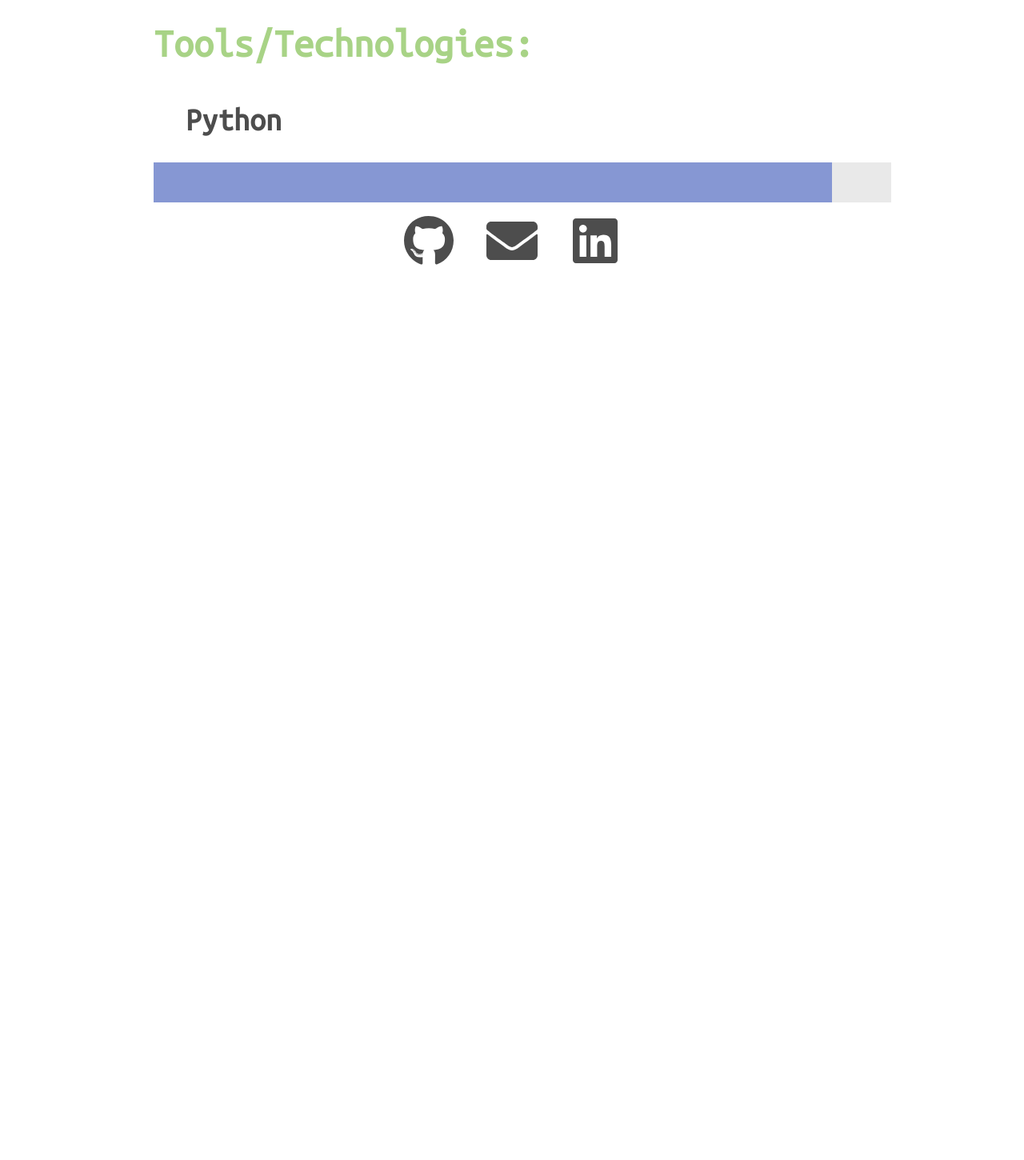
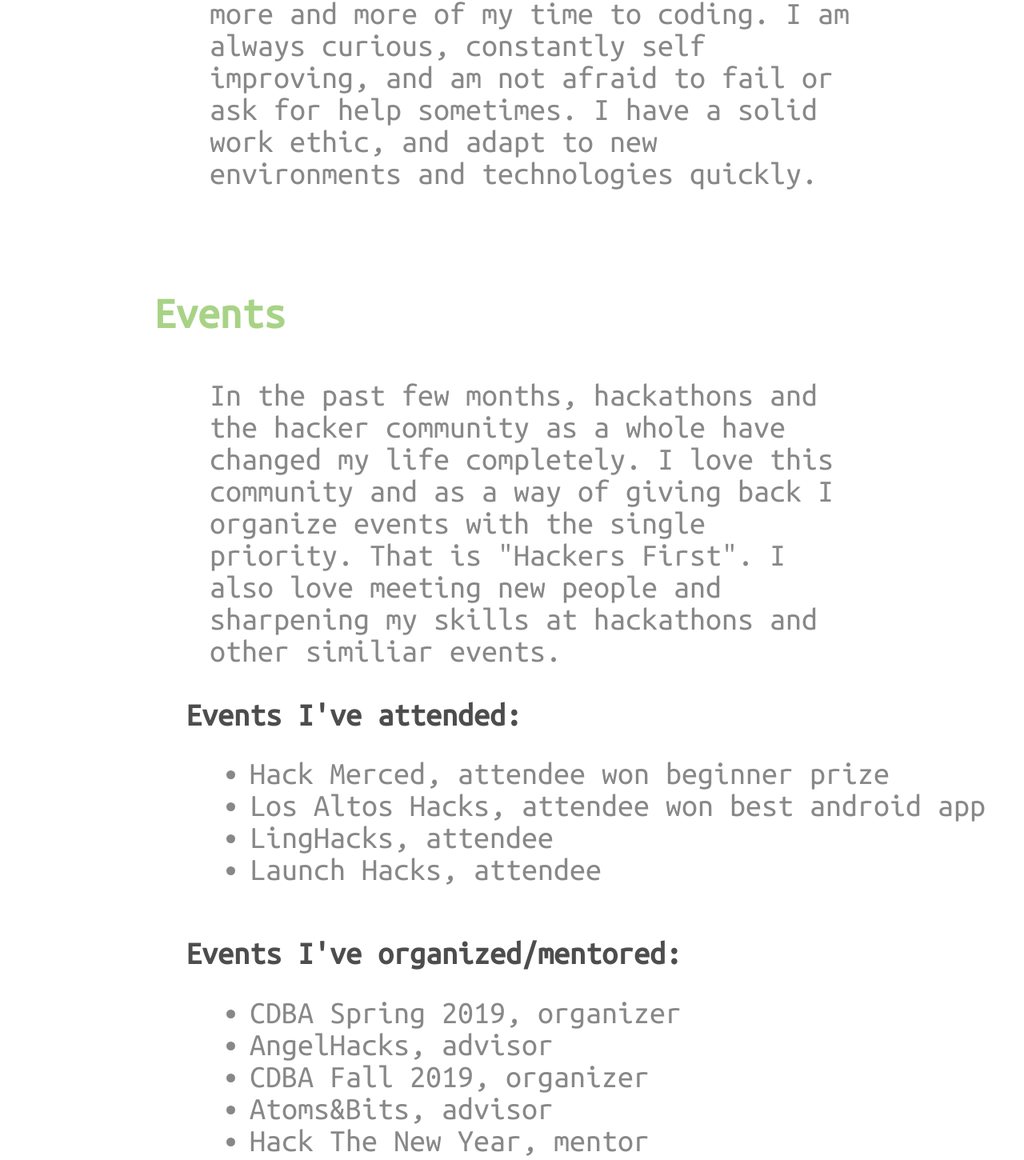
Before and after one commit to Evan-Nishi/personal-site-v2, a Next.js app: page / in a window 1280 px wide. Shown: the part 1156-2606 px from the top of the page at 80% size. Before the commit the page ends 1492 px from the top, so only its background shows below. Built offline with nearby package versions, Linux system fonts and the light colour scheme.

Commit message:
done for now.  Sleep time

```diff
--- a/package.json
+++ b/package.json
@@ -6,6 +6,7 @@
   "scripts": {
     "dev": "next",
     "build": "next build",
+    "export": "next export",
     "start": "next start"
   },
   "repository": {
--- a/src/components/Footer.tsx
+++ b/src/components/Footer.tsx
@@ -4,9 +4,11 @@ export default class Footer extends React.Component{
     render(){
         return(
             <div id="Footer">
+                <h4>Made with ♥ and 🍵 by Evan Nishi</h4>
                 <a href="https://github.com/Evan-Nishi"><FaGithub size="4em" className="icon"/></a>
                 <a href="mailto:evan@evannishi.me"><FaEnvelope size="4em" className="icon"/></a>
                 <a href="https://www.linkedin.com/in/evan-nishi-804a85183/"><FaLinkedin size="4em" className="icon"/></a>
+                <br className="spacer"/>
             </div>
         )
     }
--- a/src/pages/index.tsx
+++ b/src/pages/index.tsx
@@ -24,16 +24,154 @@ export default class Index extends React.Component {
                                hacker community, I devoted more and more of my time to coding.  I am always curious,
                                 constantly self improving, and am not
                                afraid to fail or ask for help sometimes.  I have a solid work ethic, and
-                               adapt to new environments and technologies quickly. </p>
+                               adapt to new environments and technologies quickly.</p>
                     </div>
                     <br className="spacer"/>
+                    <br className="spacer"/>
                     <div className="container">
+                        <h3>Events</h3>
+                        <p>In the past few months, hackathons and the hacker community as a whole
+                            have changed my life completely.  I love this community and as a way
+                            of giving back I organize events with the single priority.  That is
+                            "Hackers First".  I also love meeting new people and sharpening my
+                            skills at hackathons and other similiar events.
+                        </p>
+                        <div className="indented">
+                        <h2>Events I've attended:</h2>
+                        <div className="indented">
+                            <ul>
+                                <li>Hack Merced, attendee won beginner prize</li>
+                                <li>Los Altos Hacks, attendee won best android app</li>
+                                <li>LingHacks, attendee</li>
+                                <li>Launch Hacks, attendee</li>
+                            </ul>
+                        </div>
+                        <br className="spacer"/>
+                        <h2>Events I've organized/mentored:</h2>
+                        <div className="indented">
+                            <ul>
+                                <li>CDBA Spring 2019, organizer</li>
+                                <li>AngelHacks, advisor</li>
+                                <li>CDBA Fall 2019, organizer</li>
+                                <li>Atoms&Bits, advisor</li>
+                                <li>Hack The New Year, mentor</li>
+                                <li>CDBA Winter 2020, organizer</li>
+                            </ul>
+                        </div>
+                        </div>
+                    </div>
+                    <br className="spacer"/>
+                    <br className="spacer"/>
+                    <div className="container" id="skills">
                         <h3>Tools/Technologies:</h3>
-                        <h2>Python</h2>
-                        <div className="skillbar">
-                            <div id="python"> </div>
+                        <p>I love learning new technologies, along with the following tools
+                            I know Git, scrum, and have good understanding and experience with linux.
+                        </p>
+                        <div className="indented">
+                            <h2>Python</h2>
+                            <div className="indented">
+                                <div className="skillbar">
+                                    <div id="python"/>
+                                </div>
+                            </div>
+                            <h2>Accompanying tools:</h2>
+                            <div className="indented">
+                                <ul>
+                                    <li>Tensorflow</li>
+                                    <li>Pyquil</li>
+                                    <li>OpenCV</li>
+                                    <li>Pipenv</li>
+                                    <li>Pandas</li>
+                                    <li>Sqlite</li>
+                                </ul>
+                            </div>
+                            <h2>Javascript/Typescript</h2>
+                            <div className="indented">
+                                <div className="skillbar">
+                                    <div id="jsts"/>
+                                </div>
+                            </div>
+                            <h2>Accompanying tools:</h2>
+                            <div className="indented">
+                                <ul>
+                                    <li>Node.js</li>
+                                    <li>Express</li>
+                                    <li>React.js</li>
+                                    <li>Tensorflow.js</li>
+                                    <li>Discord.js</li>
+                                    <li>Mongoose/Mongo</li>
+                                </ul>
+                            </div>
+                            <h2>Java</h2>
+                            <div className="indented">
+                                <div className="skillbar">
+                                    <div id="java"/>
+                                </div>
+                            </div>
+                            <h2>Accompanying tools:</h2>
+                            <div className="indented">
+                                <ul>
+                                    <li>Maven</li>
+                                    <li>Gradle</li>
+                                    <li>Spring Boot</li>
+                                </ul>
+                            </div>
+                            <h2>C++</h2>
+                            <div className="indented">
+                                <div className="skillbar">
+                                    <div id="cpp"/>
+                                </div>
+                            </div>
                         </div>
-
+                    </div>
+                    <br className="spacer"/>
+                    <br className="spacer"/>
+                    <div className="container">
+                        <h3>Work/Education/Volunteer</h3>
+                        <div className="indented">
+                            <ul>
+                                <li>Student, Las Lomas High School, 2018-2020</li>
+                                <p>Currently a student at Las Lomas High School, Current GPA:4.0, WGPA: 4.13</p>
+                                <li>Student, Diablo Valley College, 2018-2020</li>
+                                <p>Currently enrolled in Diablo Valley College and working towards my AA degree
+                                     in computer science.  Current GPA: 4.0</p>
+                                <li>Founder and President, Las Lomas Hack Club,03/2019-present</li>
+                                <p>Organize, and founded a small Hack Club at my high school with ~5-10 regular members.</p>
+                                <li>Contract backend web developer, TrantonLLC, 01/2020-02/2020 </li>
+                                <p>Was a paid contract developer for TrantonLLC.  Worked mainly with discord.js
+                                    and express.
+                                </p>
+                                <li>Math tutor, Monument Crisis, 09/2018-01/2020</li>
+                                <p>Was a math and english tutor who helped underprivelaged kids study
+                                    and do homework.
+                                </p>
+                            </ul>
+                        </div>
+                    </div>
+                    <br className="spacer"/>
+                    <br className="spacer"/>
+                    <div className="container">
+                        <h3>Hobbies:</h3>
+                        <div className="indented">
+                            <ul>
+                                <li>Electronics</li>
+                                <p>I'm kind of a nerd when it comes to circuitry.</p>
+                                <li>Digital Design</li>
+                                <p>I've recently gotten into  digitial design as a hobby.
+                                    You can see some of my work is you look at my
+                                    <a href="/Resume.png" className="inlinelink"> Resume</a>,
+                                    or if you get a 404 error.
+                                </p>
+                                <li>Rocketry</li>
+                                <p>I used to launch model rockets in my free time, and was on a
+                                     TARC team for a season.
+                                </p>
+                                <li>Robotics</li>
+                                <p>I am on a VEX robotics team and love to tinker with robotics sometimes.</p>
+                                <li>CTFs</li>
+                                <p>I regularly compete in CTFs for fun.  I usually do crypto, web, or sten.</p>
+                            </ul>
+                        </div>
                     </div>
                     <br className="blank"/>
                 </Layout>
--- a/src/styles.css
+++ b/src/styles.css
@@ -8,19 +8,22 @@ html{
 }
 
 h2{
-    padding-left: 40px;;
+    padding-left: 0;
     text-align: left;
     color: #4D4D4D;
     font-size: 40px;
 }
 
 h3{
+    padding-left: 0;
     color: #A8D386;
-    font-size: 50px;
+    font-size: 55px;
     text-align: left;
 }
 
 li{
+    text-align: left;
+    font-size: 40px;
     color: #888888;
 }
 
@@ -32,7 +35,7 @@ p{
     padding-left: 70px;
     max-width: 70%;
     text-align: left;
-    font-size: 30px;
+    font-size: 40px;
     color: #888888;
 }
 
@@ -116,10 +119,32 @@ img{
     user-select: none;
 }
 
+.indented{
+    padding-left: 40px;
+}
+
 #python{
     width: 92%;
     height: 50px;
     background-color: #8697D3;
+}
+
+#jsts{
+    width: 85%;
+    height: 50px;
+    background-color: #95D386;
+}
+
+#java{
+    width: 80%;
+    height: 50px;
+    background-color: #FFA858;
+}
+
+#cpp{
+    width: 73%;
+    height: 50px;
+    background-color: #f655fc;
 }
 
 #header{
```
Also changed, not shown: src/components/Left.tsx (deleted, +0 -10 lines), src/components/Top.tsx (deleted, +0 -10 lines), 12 other files (tests, documents, lock files or other folders).
